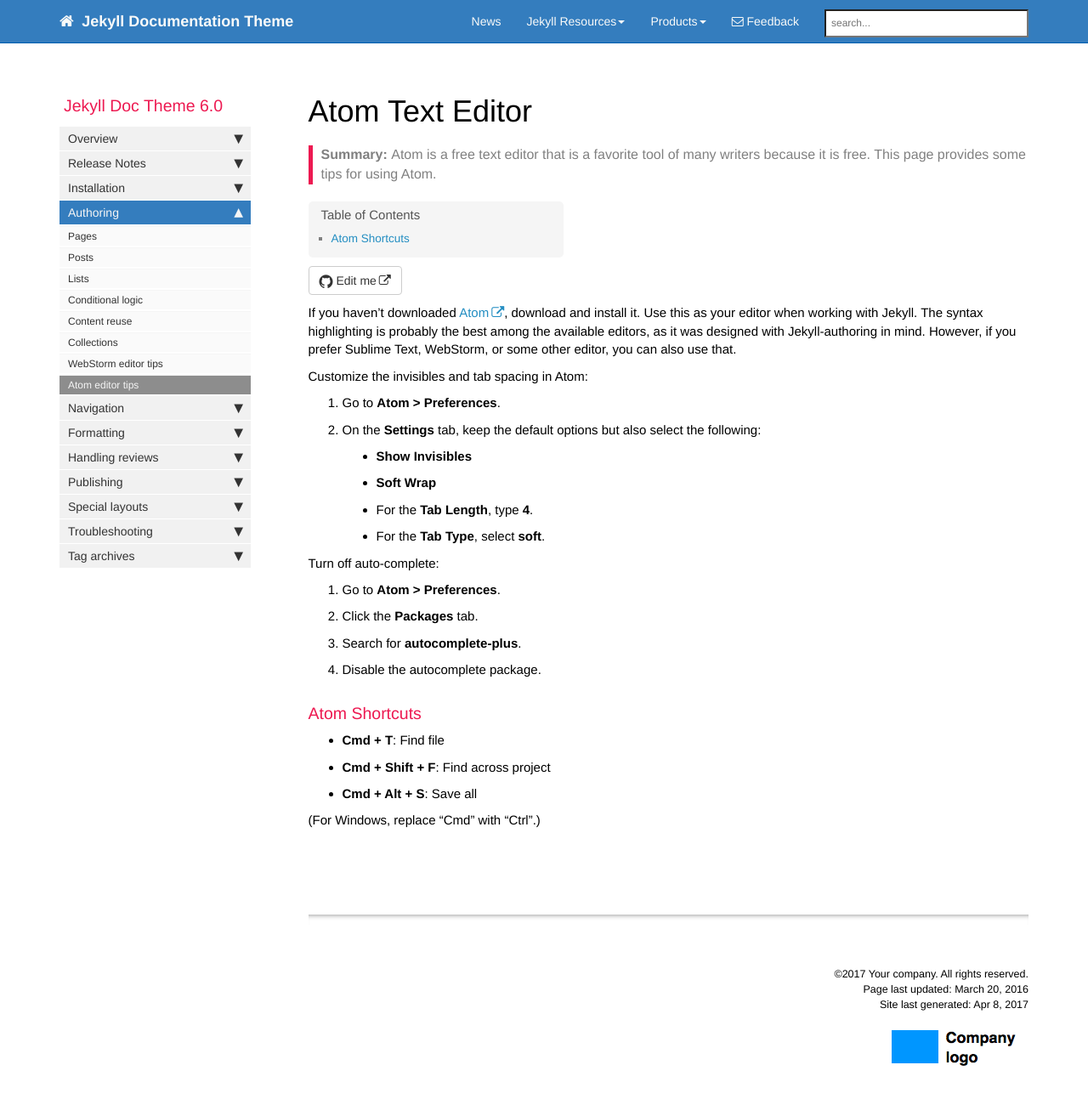
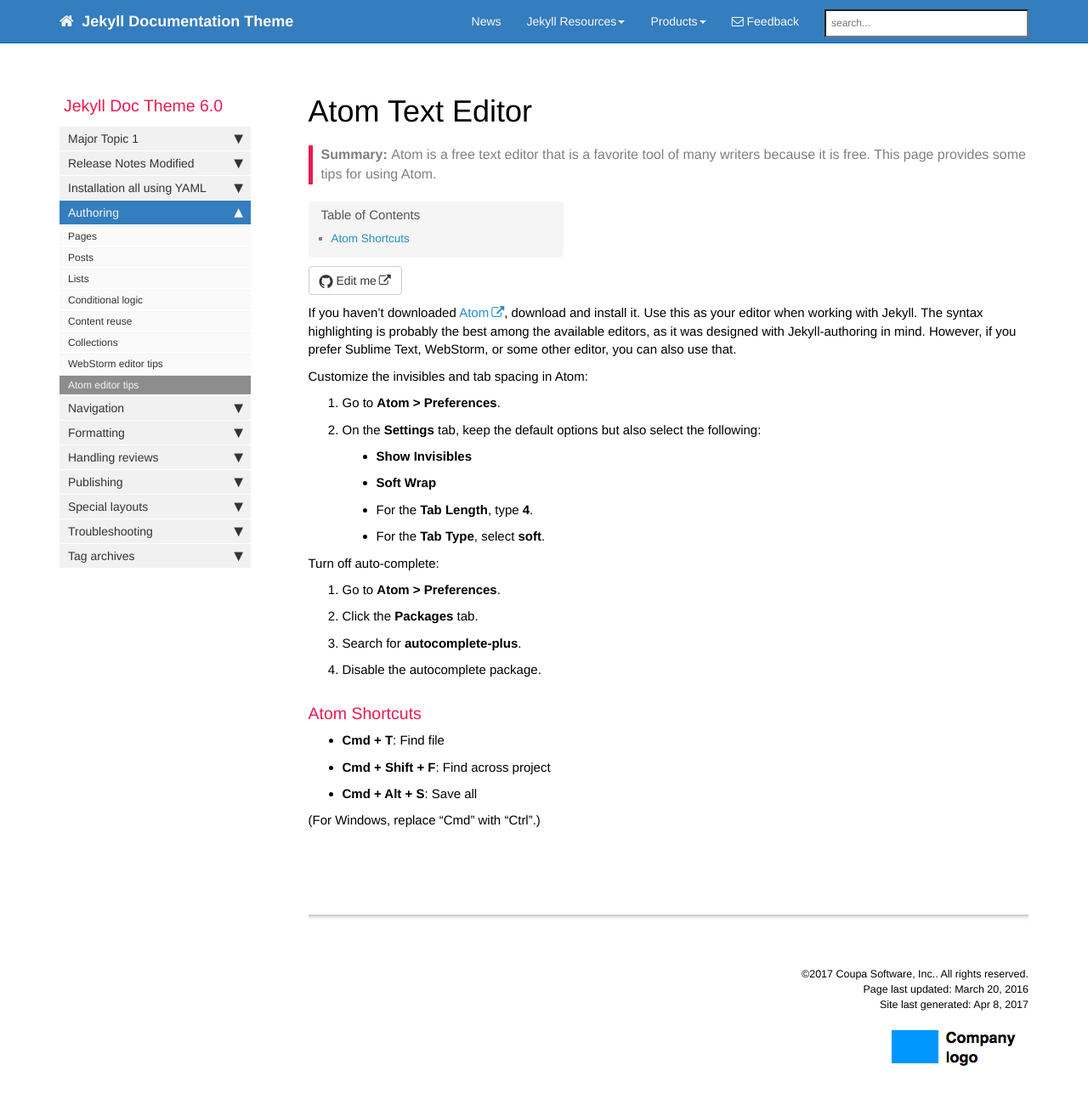
Before and after one commit to katruje/documentation-theme, a Jekyll site: the page built from pages/mydoc/mydoc_atom_text_editor.md, in a window 1280 px wide and 1330 px high. Shown: the top 1293 px of the window at 85% size. Built offline with Jekyll 4.4.1, drawn with Linux system fonts in a browser that asks for light colours; nearby versions of some CDN libraries; comment, search, counter and statistics services are not loaded.

Commit message:
Some minor testing
Trying to modify sidebar.

```diff
--- a/_config.yml
+++ b/_config.yml
@@ -9,13 +9,13 @@ topnav_title: Jekyll Documentation Theme
 site_title: Jekyll theme for documentation
 # this appears in the html browser tab for the site title (seen mostly by search engines, not users)
 
-company_name: Your company
+company_name: Coupa Software, Inc.
 # this appears in the footer
 
 github_editme_path: tomjohnson1492/documentation-theme-jekyll/blob/gh-pages/
 # if you're using Github, provide the basepath to the branch you've created for reviews, following the sample here. if not, leave this value blank.
 
-disqus_shortname: idrbwjekyll
+disqus_shortname:
 # if you're using disqus for comments, add the shortname here. if not, leave this value blank.
 
 host: 127.0.0.1
--- a/_data/sidebars/home_sidebar.yml
+++ b/_data/sidebars/home_sidebar.yml
@@ -8,15 +8,15 @@ entries:
   - title: Products
     output: web
     folderitems:
-    - title: News
+    - title: James News
       url: /news.html
       output: web
     - title: Theme instructions
       url: /mydoc_introduction.html
       output: web
-    - title: Product 1
+    - title: Product 1 Revised
       url: /p1_landing_page.html
       output: web
-    - title: Product 2
+    - title: Product 2 Revised in home_sidebar.yml
       url: /p2_landing_page.html
       output: web
--- a/_data/sidebars/mydoc_sidebar.yml
+++ b/_data/sidebars/mydoc_sidebar.yml
@@ -19,16 +19,16 @@ entries:
       output: pdf
       type: frontmatter
 
-  - title: Overview
+  - title: Major Topic 1
     output: web, pdf
     folderitems:
 
-    - title: Get started
+    - title: Get started for James
       url: /index.html
       output: web, pdf
       type: homepage
 
-    - title: Introduction
+    - title: Introduction for James
       url: /mydoc_introduction.html
       output: web, pdf
 
@@ -44,7 +44,7 @@ entries:
       url: /mydoc_support.html
       output: web, pdf
 
-  - title: Release Notes
+  - title: Release Notes Modified
     output: web, pdf
     folderitems:
 
@@ -56,7 +56,7 @@ entries:
       url: /mydoc_release_notes_50.html
       output: web, pdf
 
-  - title: Installation
+  - title: Installation all using YAML
     output: web, pdf
     folderitems:
 
```
